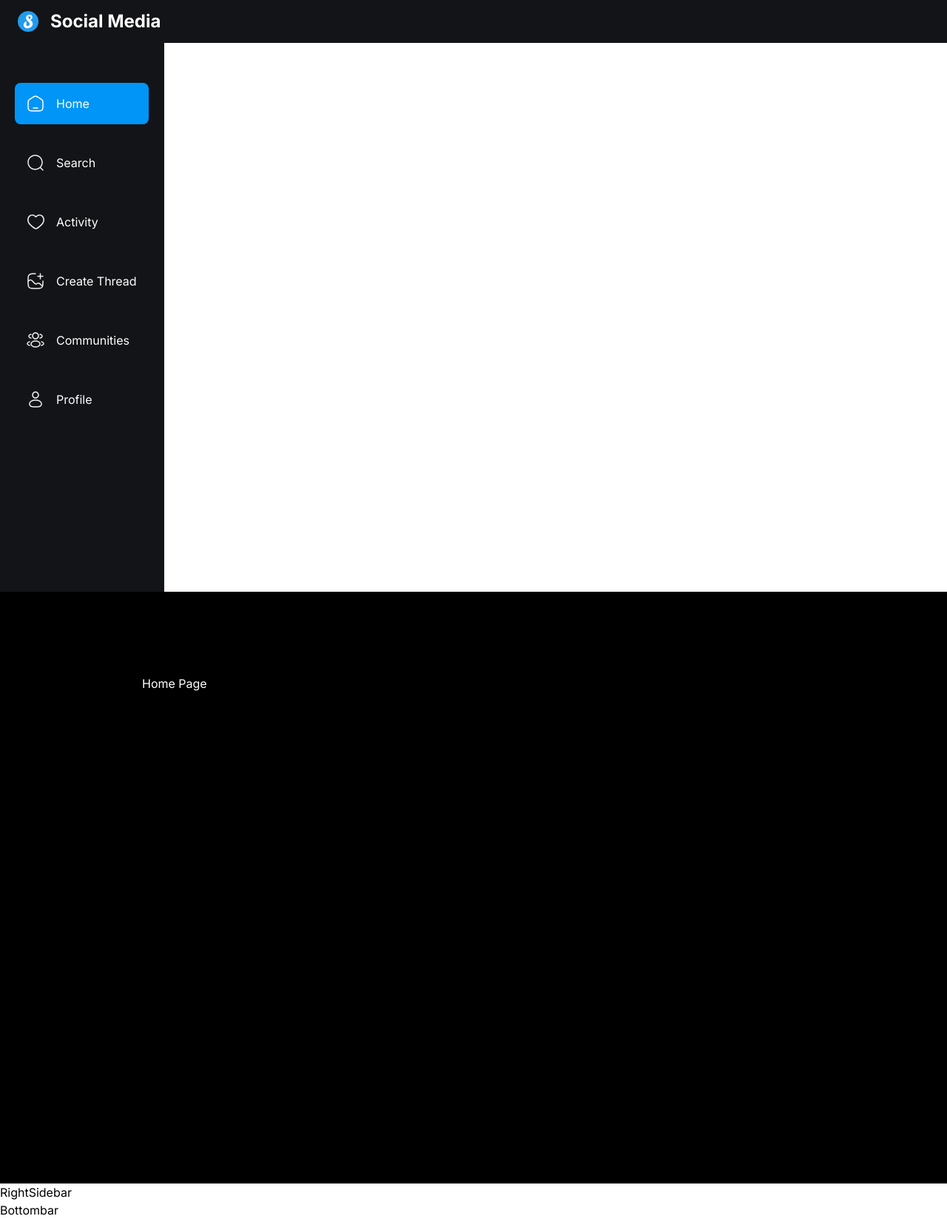
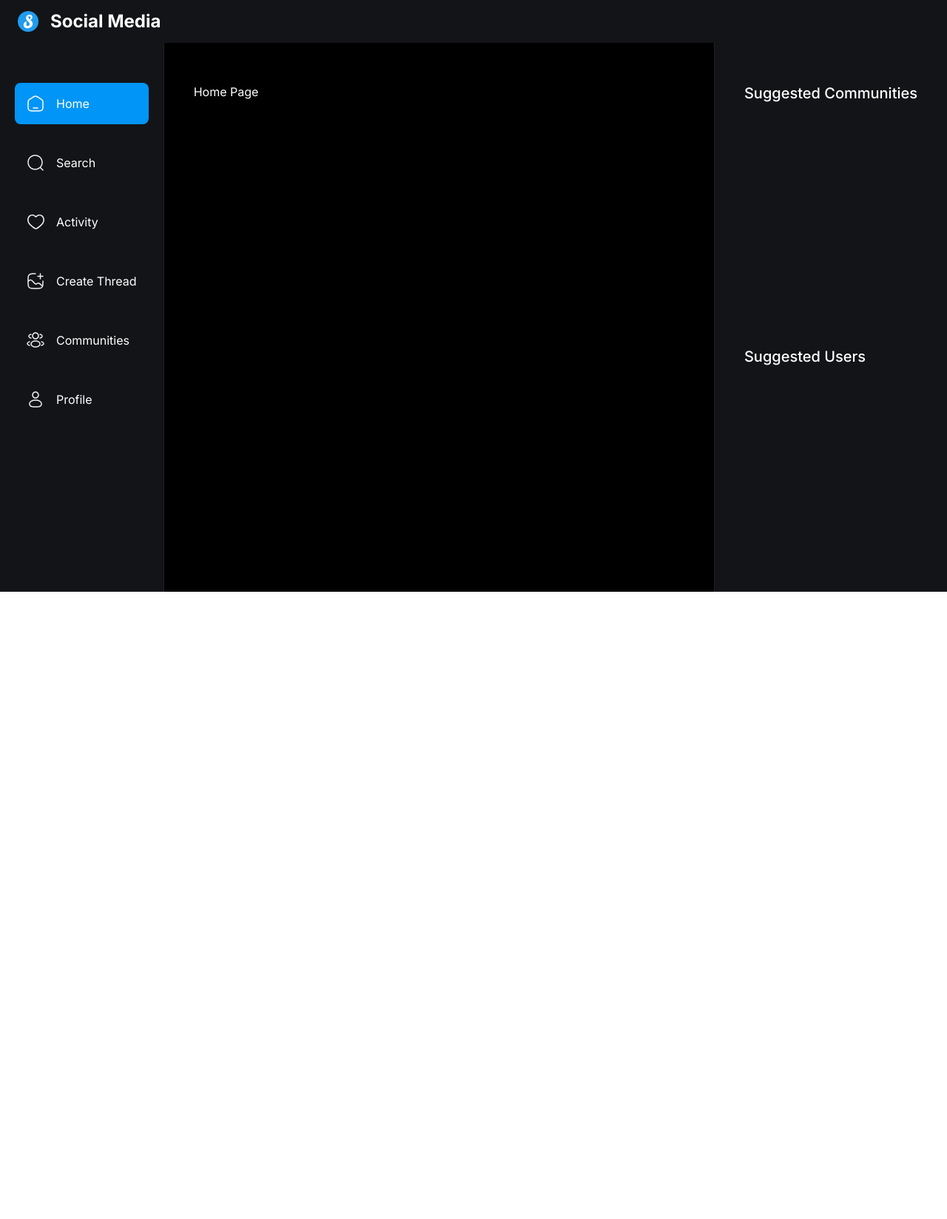
Before and after one commit to peymanzarchini/social-media, a Next.js app: page / in a window 1280 px wide. Shown: the whole page at 74% size. After the commit the page ends 800 px from the top, so only its background shows below. Built offline with nearby package versions, Linux system fonts and the light colour scheme; no server answers.

Commit message:
Create RightSidebar and Bottombar functionality

```diff
--- a/src/app/(root)/layout.tsx
+++ b/src/app/(root)/layout.tsx
@@ -20,7 +20,7 @@
       <html lang="en">
         <body className={inter.className} suppressHydrationWarning={true}>
           <Topbar />
-          <main>
+          <main className="flex">
             <LeftSidebar />
             <section className="main-container">
               <div className="w-full max-w-4xl">{children}</div>
--- a/src/components/shared/Bottombar.tsx
+++ b/src/components/shared/Bottombar.tsx
@@ -1,5 +1,43 @@
+"use client";
+
+import Link from "next/link";
+import Image from "next/image";
+import { usePathname } from "next/navigation";
+import { sidebarLinks } from "@/constants";
+
 const Bottombar = () => {
-  return <h1>Bottombar</h1>;
+  const pathname = usePathname();
+
+  const handleChangeActiveElement = (route: string) => {
+    if (route === pathname) {
+      return true;
+    }
+  };
+
+  return (
+    <section className="bottombar">
+      <div className="bottombar_container">
+        {sidebarLinks.map((link) => (
+          <Link
+            href={link.route}
+            key={link.label}
+            className={`bottombar_link ${handleChangeActiveElement(link.route) && "bg-blue"}`}
+          >
+            <Image
+              src={link.imgURL}
+              alt={link.label}
+              width={24}
+              height={24}
+              className="object-contain"
+            />
+            <p className="text-subtle-medium text-light-1 max-sm:hidden">
+              {link.label.split(/\s+/)[0]}
+            </p>
+          </Link>
+        ))}
+      </div>
+    </section>
+  );
 };
 
 export default Bottombar;
--- a/src/components/shared/RightSidebar.tsx
+++ b/src/components/shared/RightSidebar.tsx
@@ -1,5 +1,14 @@
 const RightSidebar = () => {
-  return <h1>RightSidebar</h1>;
+  return (
+    <section className="custom-scrollbar rightsidebar">
+      <div className="flex flex-col flex-1 justify-start">
+        <h3 className="text-heading4-medium text-light-1">Suggested Communities</h3>
+      </div>
+      <div className="flex flex-col flex-1 justify-start">
+        <h3 className="text-heading4-medium text-light-1">Suggested Users</h3>
+      </div>
+    </section>
+  );
 };
 
 export default RightSidebar;
```
